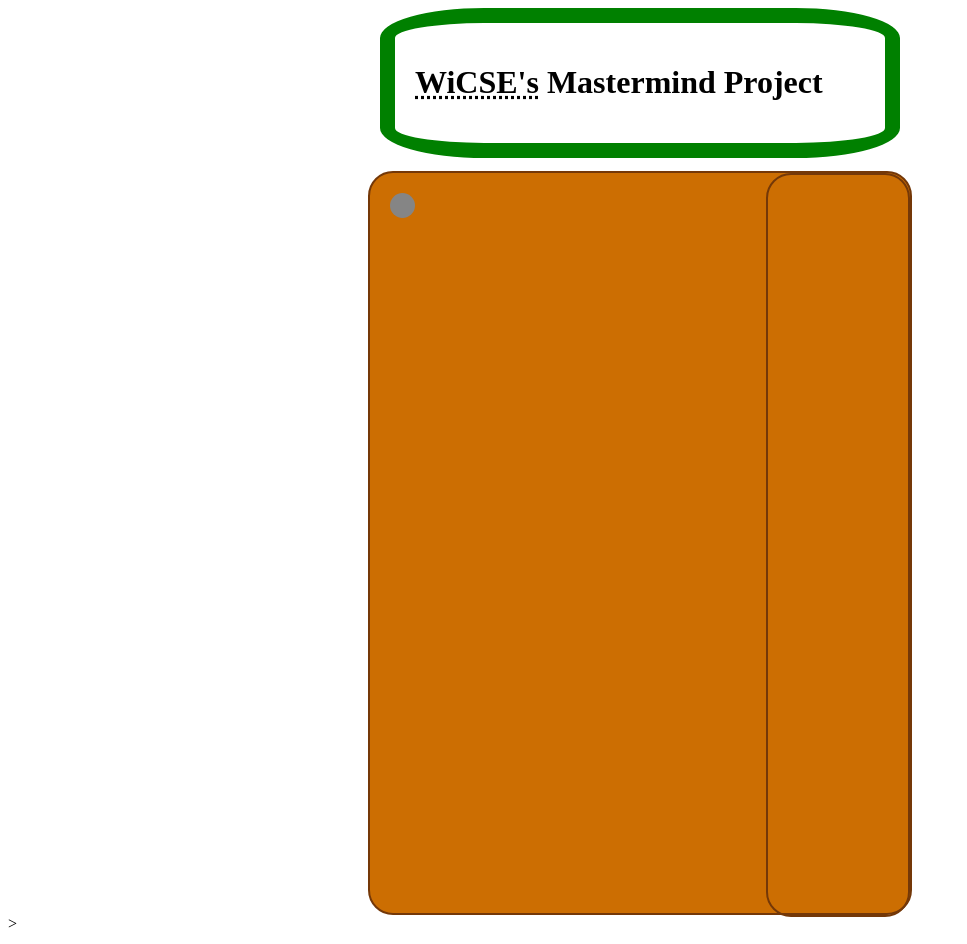
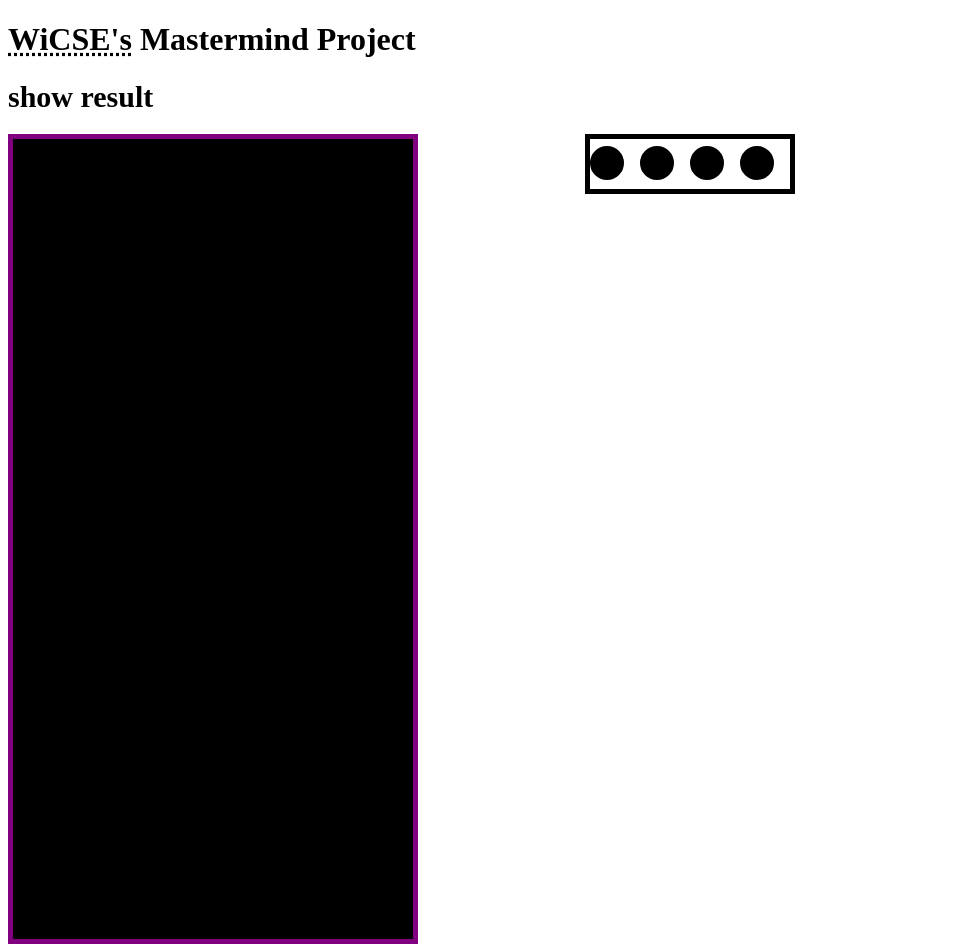
Before and after one commit to CSUSB-WiCSE-club/WiCSE-Mastermind, a plain HTML site: page OZ/index.html in a window 1280 px wide. Shown: the whole page, without its empty margins (0-967 px from the left). Drawn offline with Linux system fonts and the light colour scheme.

Commit message:
show pattern
Added a clickable text that shows the hidden buttons

```diff
--- a/OZ/index.html
+++ b/OZ/index.html
@@ -6,35 +6,25 @@
             <h1 id = "topBar"><abbr title = "Women in Compute Science and Engineering">WiCSE's</abbr> Mastermind Project</h1>
         </div>
         <link rel="stylesheet" href="styles.css">
+
     </head>
 
 
 
     <body>
-        <div id = "mainBoard">
-            <div id = "answers">
-                <div id = "aRow1"></div>
-                <div id = "aRow2"></div>
-                <div id = "aRow3"></div>
-                <div id = "aRow4"></div>
-                <div id = "aRow5"></div>
-                <div id = "aRow6"></div>
-                <div id = "aRow7"></div>
-                <div id = "aRow8"></div>
-                <div id = "aRow9"></div>
-                <div id = "aRow10"></div>
+        <h1 id="demo">show result</h1>
+        <div class = "container">
+            <div class = "mainBoard">
+                <div class = "board"></div>
+                <div class = "spots"></div>
             </div>
-            <div id = "responses">
-                <div id = "row1"></div>
-                <div id = "row2"></div>
-                <div id = "row3"></div>
-                <div id = "row4"></div>
-                <div id = "row5"></div>
-                <div id = "row6"></div>
-                <div id = "row7"></div>
-                <div id = "row8"></div>
-                <div id = "row9"></div>
-                <div id = "row10"></div>
+            <div class = "info">
+                <div class = "answerSection">
+                    <div class = "hiddenAnswer" id = "hiddenAnswer1"></div>
+                    <div class = "hiddenAnswer" id = "hiddenAnswer2"></div>
+                    <div class = "hiddenAnswer" id = "hiddenAnswer3"></div>
+                    <div class = "hiddenAnswer" id = "hiddenAnswer4"></div>
+                </div>
             </div>
         </div>
 
@@ -46,5 +36,8 @@
             <a href="https://www.w3schools.com">Visit W3Schools</a>
 
         -->>
+
+
+        <script src="move.js"></script>
     </body>
 </html>
--- a/OZ/move.js
+++ b/OZ/move.js
@@ -33,3 +33,47 @@ function getColors(){
 
 createColorSequence();
 print();
+
+
+//bottom portion is connecting the top array to the figures
+
+var hidColor1 = document.getElementById("hiddenAnswer1");
+var hidColor2 = document.getElementById("hiddenAnswer2");
+var hidColor3 = document.getElementById("hiddenAnswer3");
+var hidColor4 = document.getElementById("hiddenAnswer4");
+
+function setHiddenColor(hiddenColor, num){
+    if(colorSequence[num] == 0){
+        hiddenColor.style.backgroundColor = "red";
+    }
+    else if(colorSequence[num] == 1){
+        hiddenColor.style.backgroundColor = "yellow";
+    }
+    else if(colorSequence[num] == 2){
+        hiddenColor.style.backgroundColor = "orange";
+    }
+    else if(colorSequence[num] == 3){
+        hiddenColor.style.backgroundColor = "green";
+    }
+    else if(colorSequence[num] == 4){
+        hiddenColor.style.backgroundColor = "pink";
+    }
+    else if(colorSequence[num] == 5){
+        hiddenColor.style.backgroundColor = "blue";
+    }
+    else if(colorSequence[num] == 6){
+        hiddenColor.style.backgroundColor = "purple";
+    }
+    else{
+        hiddenColor.style.backgroundColor = "brown";
+    }
+}
+
+//this button is temperary just ment to show that the answer can be hidden
+document.getElementById("demo").onclick = function() {pressed()};
+function pressed(){
+    setHiddenColor(hidColor1, 0);
+    setHiddenColor(hidColor2, 1);
+    setHiddenColor(hidColor3, 2);
+    setHiddenColor(hidColor4, 3);
+}
--- a/OZ/styles.css
+++ b/OZ/styles.css
@@ -1,6 +1,58 @@
-p{
-    color: blue;
+.mainBoard{
+    border: 5px solid purple;
+    background-color:  black;
+    height: 800px;
+    width: 400px;
+    position: absolute;
 }
+.board{
+    display: grid;
+    width: 300px;
+    height: 100%;
+    float: left;
+}
+
+.spots{
+    display: grid;
+    height:  100%;
+    width:  20%;
+    float:  right;
+    margin-top: 0px;
+}
+
+.answerSection{
+  display: grid;
+  grid-template-columns: repeat(4, 50px);
+  grid-template-rows: repeat(1, 50px);
+  width: 200px;
+  height: 50px;
+  border: 5px solid black;
+  margin: 0 auto;
+  margin-top: 10px;
+}
+
+.hiddenAnswer{
+  width: 30px;
+	height: 30px;
+	background-color: black;
+	margin-top: 7px;
+  margin-right: 10px;
+	float: right;
+	border-radius: 50%;
+	border: solid 2px black;
+}
+
+#demo{
+  color: black;
+  margin-top: 10px;
+  font-size: 30px;
+}
+
+.info{
+  margin-left: 100px;
+}
+
+/*
 #topBox{
   align-content: center;
   position: relative;
@@ -46,38 +98,4 @@ p{
   display: inline-block;
 }
 
-#row2{
-
-}
-
-#row3{
-
-}
-
-#row4{
-
-}
-
-#row5{
-
-}
-
-#row6{
-
-}
-
-#row7{
-
-}
-
-#row8{
-
-}
-
-#row9{
-
-}
-
-#row10{
-
-}
+*/
```
